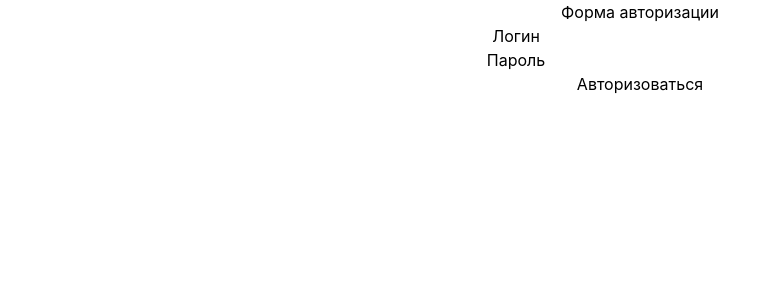
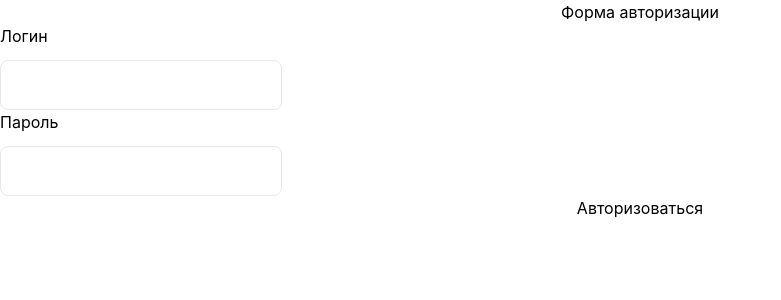
Before and after one commit to senitskiy/travelhack, a React (Create React App) app in the folder russpass_id/: page / in a window 1280 px wide. Shown: the top 300 px of the page, without its empty margins (0-781 px from the left). Built offline with nearby package versions, Linux system fonts and the light colour scheme; no server answers.

Commit message:
перетянул стили

```diff
--- a/russpass_id/src/components/Button.jsx
+++ b/russpass_id/src/components/Button.jsx
@@ -1,3 +1,5 @@
+import './button.scss'
+
 export const Button = (props) => {
     const { type, label } = props
 
--- a/russpass_id/src/components/Checkbox.jsx
+++ b/russpass_id/src/components/Checkbox.jsx
@@ -1,3 +1,5 @@
+import './checkbox.scss'
+
 export const Checkbox = (props) => {
     const { value, label, name, onChange } = props
 
--- a/russpass_id/src/components/Input.jsx
+++ b/russpass_id/src/components/Input.jsx
@@ -1,11 +1,14 @@
+import './input.scss'
+
 export const Input = (props) => {
     const { onChange, value, type, label, name } = props
 
     return (
-        <div>
-            <label>{label}
-                <input id={name} name={name} onChange={onChange} value={value} type={type} />
-            </label>
+        <div class="form-group text-left flex flex-col ">
+            <label for={name} className="mb-3">{label}</label>
+            <div class="form-group">
+                <input id={name} name={name} onChange={onChange} value={value} type={type} className="py-3 px-4 border rounded-lg border-rp-input-border outline-none focus:border-2 focus:border-rp-text" />
+            </div>
         </div>
     )
 }
```
Also changed, not shown: russpass_id/src/components/button.scss (added), russpass_id/src/components/checkbox.scss (added), russpass_id/src/components/input.scss (added), 1 other file (tests, documents, lock files or other folders).
